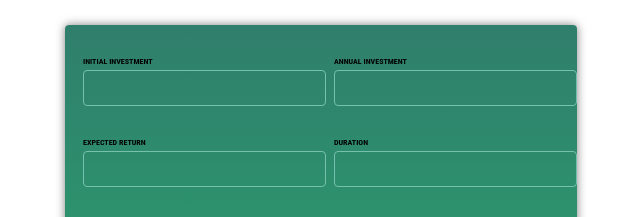
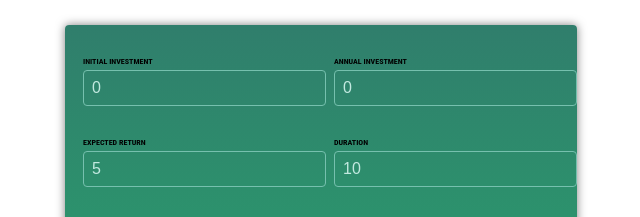
Before and after one commit to djoudj-dev/ng-calculator-bitcoin-app, an Angular app: page / in a window 1280 px wide. Shown: the part 198-415 px from the top of the page, without its empty margins (319-959 px from the left). Built offline with nearby package versions, Linux system fonts and the light colour scheme.

Commit message:
Update user input component with ngModel bindings

```diff
--- a/src/app/user-input/user-input.component.html
+++ b/src/app/user-input/user-input.component.html
@@ -2,21 +2,41 @@
   <div class="input-group">
     <p>
       <label for="initial-investment">Initial Investment</label>
-      <input id="initial-investment" type="number" />
+      <input
+        id="initial-investment"
+        name="initial-investment"
+        type="number"
+        [(ngModel)]="enteredInititialInvestment"
+      />
     </p>
     <p>
       <label for="annual-investment">Annual Investment</label>
-      <input id="annual-investment" type="number" />
+      <input
+        id="annual-investment"
+        name="annual-investment"
+        type="number"
+        [(ngModel)]="enteredAnnualInvestment"
+      />
     </p>
   </div>
   <div class="input-group">
     <p>
       <label for="expected-investment">Expected Return</label>
-      <input id="expected-investment" type="number" />
+      <input
+        id="expected-investment"
+        name="expected-investment"
+        type="number"
+        [(ngModel)]="enteredExpectedReturn"
+      />
     </p>
     <p>
       <label for="duration">Duration</label>
-      <input id="duration" type="number" />
+      <input
+        id="duration"
+        name="duration"
+        type="number"
+        [(ngModel)]="enteredDuration"
+      />
     </p>
   </div>
   <p>
--- a/src/app/user-input/user-input.component.ts
+++ b/src/app/user-input/user-input.component.ts
@@ -9,7 +9,16 @@
   styleUrl: './user-input.component.css',
 })
 export class UserInputComponent {
+  enteredInititialInvestment = '0';
+  enteredAnnualInvestment = '0';
+  enteredExpectedReturn = '5';
+  enteredDuration = '10';
+
   onSubmit() {
     console.log('Form submitted');
+    console.log(this.enteredInititialInvestment);
+    console.log(this.enteredAnnualInvestment);
+    console.log(this.enteredExpectedReturn);
+    console.log(this.enteredDuration);
   }
 }
```
